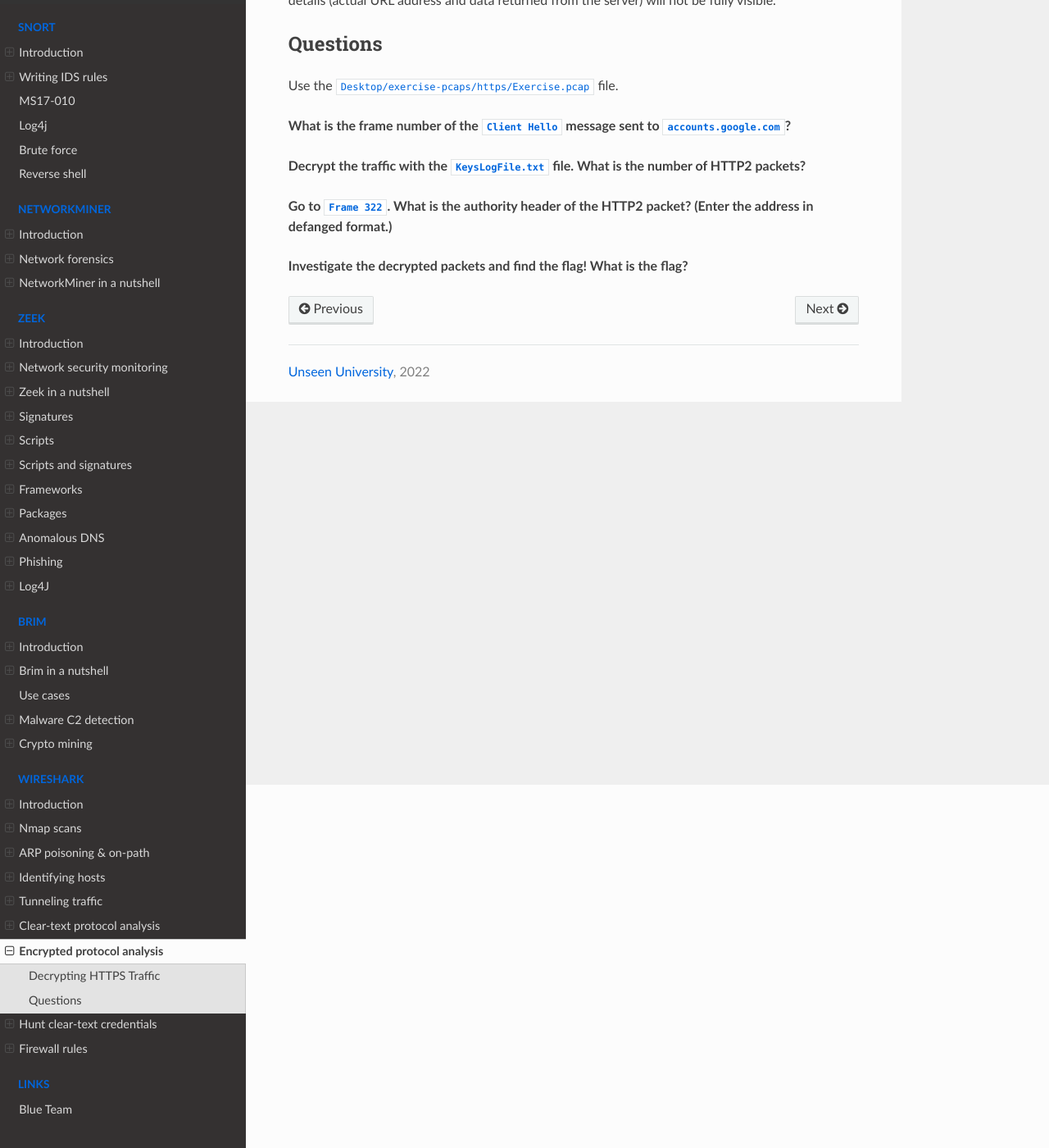
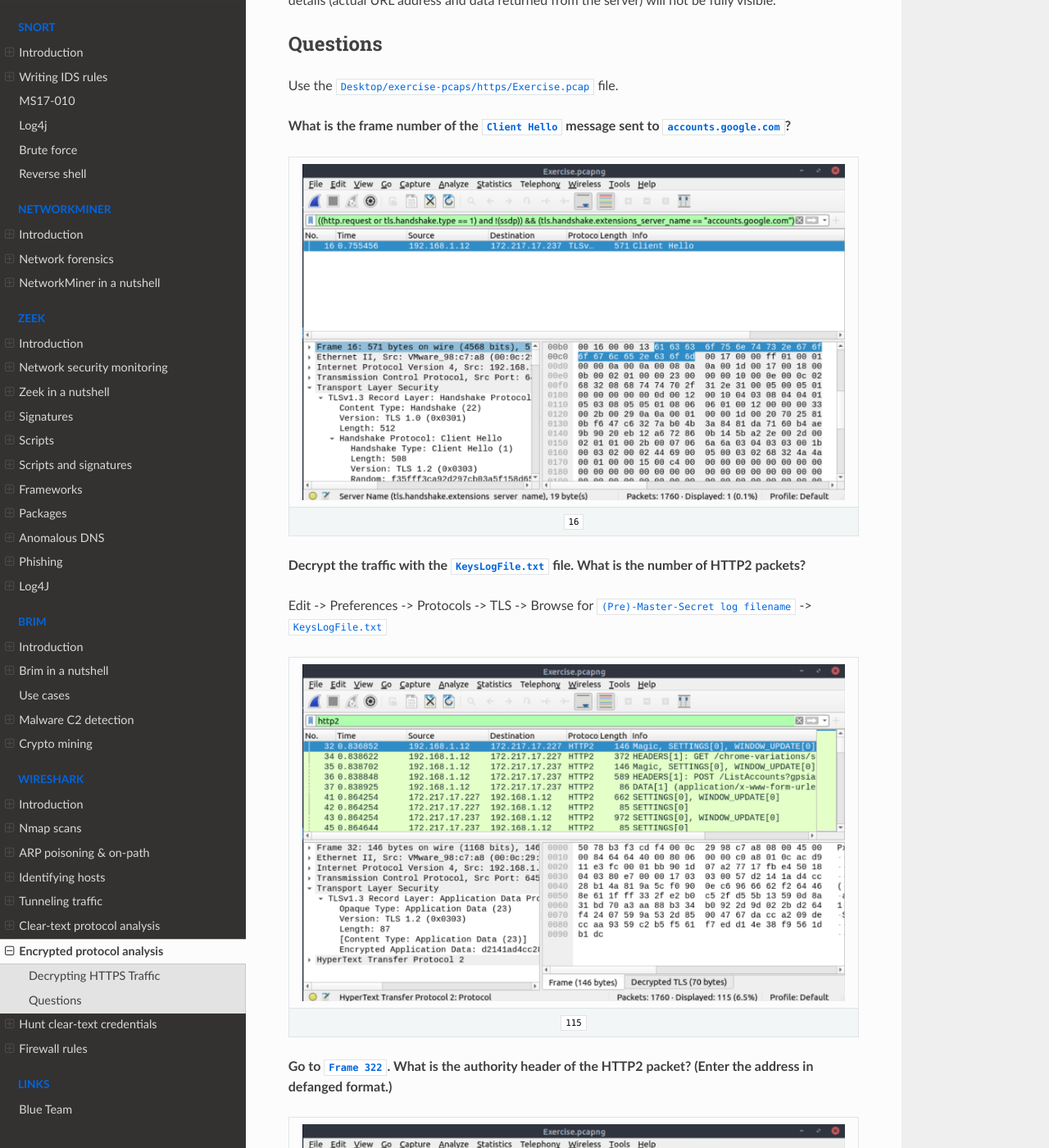
Before and after one commit to tymyrddin/blue-net, a Sphinx documentation site: the page built from source/docs/wireshark/encrypted.md, in a window 1280 px wide and 1400 px high, scrolled down 443 px. Shown: the whole window at 82% size. Built offline with Sphinx 7.4.7 and the Read the Docs theme 2.0.0, drawn with Linux system fonts in a browser that asks for light colours; some of the changed text lies outside the part shown.

Commit message:
Wireshark cleartext and https

```diff
--- a/source/docs/wireshark/encrypted.md
+++ b/source/docs/wireshark/encrypted.md
@@ -18,8 +18,24 @@
 
 **What is the frame number of the `Client Hello` message sent to `accounts.google.com`?**
 
+| ![Hello](../../_static/images/shark-26.png)
+|:--:|
+| `16` |
+
 **Decrypt the traffic with the `KeysLogFile.txt` file. What is the number of HTTP2 packets?**
+
+Edit -> Preferences -> Protocols -> TLS -> Browse for `(Pre)-Master-Secret log filename` -> `KeysLogFile.txt`
+
+| ![http2](../../_static/images/shark-27.png)
+|:--:|
+| `115` |
 
 **Go to `Frame 322`. What is the authority header of the HTTP2 packet? (Enter the address in defanged format.)**
 
+| ![authority header](../../_static/images/shark-28.png)
+|:--:|
+| `safebrowsing[.]googleapis[.]com` |
+
 **Investigate the decrypted packets and find the flag! What is the flag?**
+
+File -> Export Objects -> HTTP -> Save txt file to Desktop -> Open file.
```
Also changed, not shown: source/docs/wireshark/clear-text.md (+23 -0 lines), source/_static/images/shark-24.png (added), source/_static/images/shark-26.png (added), source/_static/images/shark-27.png (added), source/_static/images/shark-28.png (added), 4 other files.
